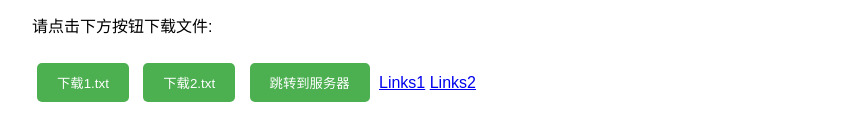
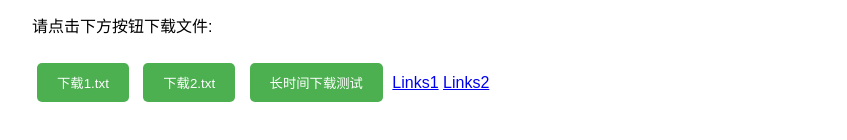
Before and after one commit to YeSZ1520/test_web_app, a plain HTML site: page index.html in a window 1280 px wide. Shown: the part 222-362 px from the top of the page, without its empty margins (208-1055 px from the left). Drawn offline with Linux system fonts and the light colour scheme.

Commit message:
Update index.html

```diff
--- a/index.html
+++ b/index.html
@@ -46,7 +46,7 @@
 
     <button class="download-btn" onclick="downloadFile('1.txt', '1')">下载1.txt</button>
     <button class="download-btn" onclick="downloadFile('2.txt', '2')">下载2.txt</button>
-    <button class="download-btn" onclick="window.location.href='http://116.198.201.181:9090/10'">跳转到服务器</button>
+    <button class="download-btn" onclick="window.location.href='http://116.198.201.181:9090/10'">长时间下载测试</button>
     <a class="download_a" href="https://yesz1520.github.io/test_web_app/list">Links1</a>
     <a class="download_a" href="https://yesz1520.github.io/test_web_app/list">Links2</a>
     <script>
```
